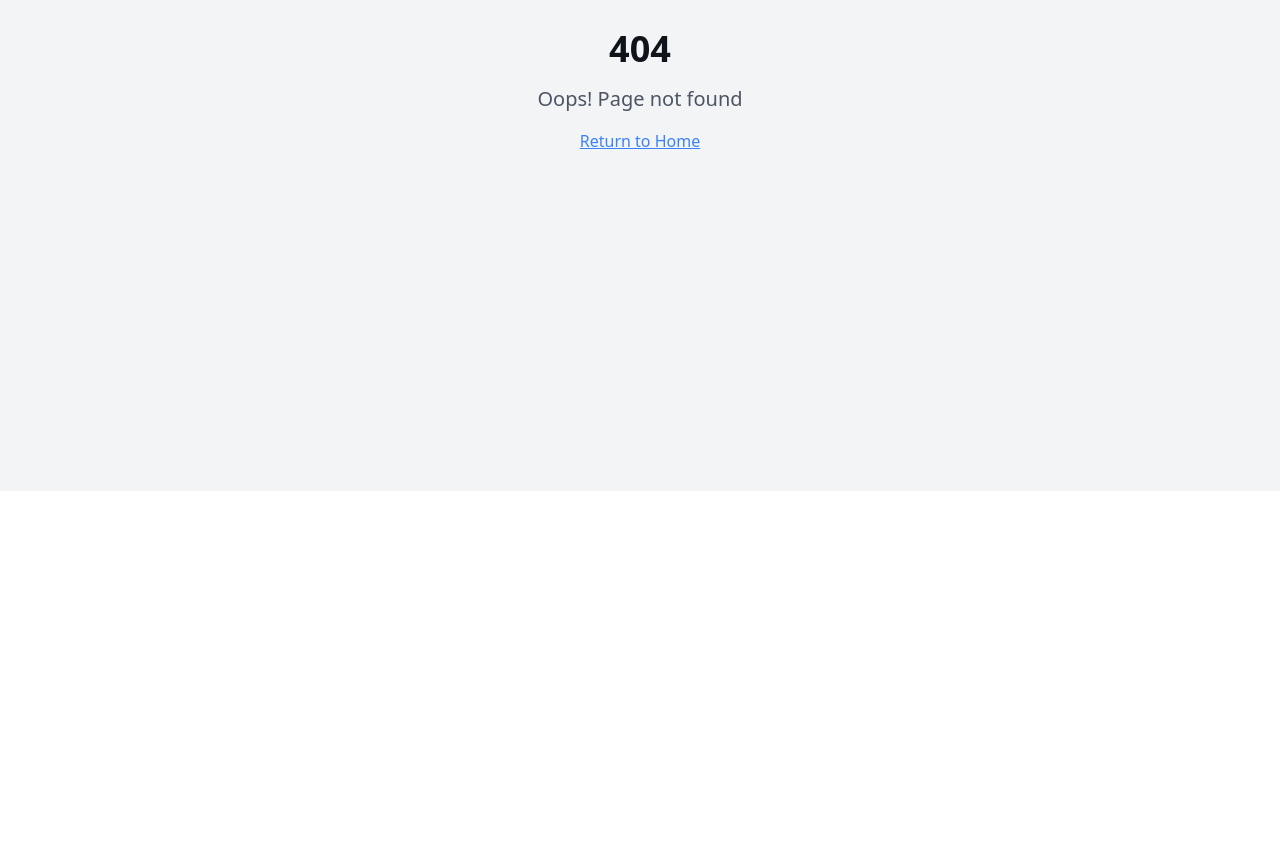
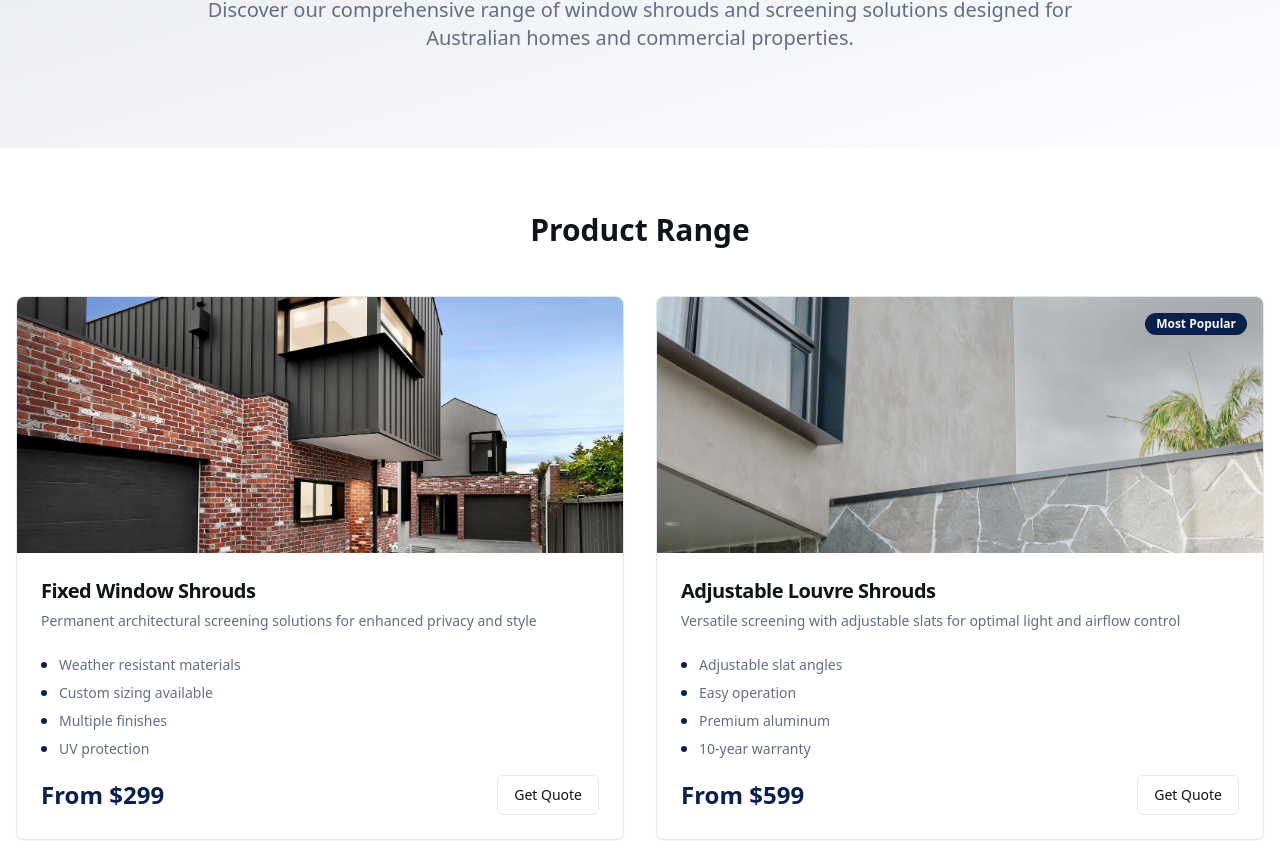
Before and after one commit to kryvonosov92/aus-shroud-web-forge, a React (Vite) app: page /products in a window 1280 px wide. Before the commit this address had no page. Shown: the part 309-1150 px from the top of the page. Before the commit the page ends 800 px from the top, so only its background shows below. Built offline with nearby package versions, Linux system fonts and the light colour scheme.

Commit message:
Add "Products" page to header
Add a "Products" page to the website header.

```diff
--- a/src/App.tsx
+++ b/src/App.tsx
@@ -4,6 +4,7 @@ import { TooltipProvider } from "@/components/ui/tooltip";
 import { QueryClient, QueryClientProvider } from "@tanstack/react-query";
 import { BrowserRouter, Routes, Route } from "react-router-dom";
 import Index from "./pages/Index";
+import Products from "./pages/Products";
 import NotFound from "./pages/NotFound";
 
 const queryClient = new QueryClient();
@@ -16,6 +17,7 @@ const App = () => (
       <BrowserRouter>
         <Routes>
           <Route path="/" element={<Index />} />
+          <Route path="/products" element={<Products />} />
           {/* ADD ALL CUSTOM ROUTES ABOVE THE CATCH-ALL "*" ROUTE */}
           <Route path="*" element={<NotFound />} />
         </Routes>
--- a/src/components/Header.tsx
+++ b/src/components/Header.tsx
@@ -18,6 +18,9 @@ const Header = () => {
           <nav className="hidden md:flex items-center space-x-6">
             <a href="#home" className="text-foreground hover:text-primary transition-colors">
               Home
+            </a>
+            <a href="/products" className="text-foreground hover:text-primary transition-colors">
+              Products
             </a>
             <a href="#services" className="text-foreground hover:text-primary transition-colors">
               Services
--- /dev/null
+++ b/src/pages/Products.tsx
@@ -0,0 +1,189 @@
+import Header from "@/components/Header";
+import Footer from "@/components/Footer";
+import { Card, CardContent, CardDescription, CardHeader, CardTitle } from "@/components/ui/card";
+import { Button } from "@/components/ui/button";
+import { Badge } from "@/components/ui/badge";
+import { Shield, Eye, Sun, Wind, Wrench, Star } from "lucide-react";
+
+const Products = () => {
+  const products = [
+    {
+      id: 1,
+      name: "Fixed Window Shrouds",
+      description: "Permanent architectural screening solutions for enhanced privacy and style",
+      features: ["Weather resistant materials", "Custom sizing available", "Multiple finishes", "UV protection"],
+      price: "From $299",
+      image: "/lovable-uploads/e9471843-6a3a-4c47-a0f4-28ed932348a4.png",
+      popular: false
+    },
+    {
+      id: 2,
+      name: "Adjustable Louvre Shrouds",
+      description: "Versatile screening with adjustable slats for optimal light and airflow control",
+      features: ["Adjustable slat angles", "Easy operation", "Premium aluminum", "10-year warranty"],
+      price: "From $599",
+      image: "/lovable-uploads/3ce8917c-cb8f-4f4d-a942-4c3f850d1c47.png",
+      popular: true
+    },
+    {
+      id: 3,
+      name: "Motorized Screen Systems",
+      description: "Smart automated window screening with remote control operation",
+      features: ["Remote control", "Weather sensors", "Smart home integration", "Quiet operation"],
+      price: "From $1,299",
+      image: "/lovable-uploads/ac7d710d-dfad-4ca8-862e-faca579d2447.png",
+      popular: false
+    },
+    {
+      id: 4,
+      name: "Decorative Panel Shrouds",
+      description: "Architectural feature panels that combine style with function",
+      features: ["Custom patterns", "Laser-cut designs", "Premium materials", "Architectural grade"],
+      price: "From $799",
+      image: "/lovable-uploads/a296ce98-9e42-4bd8-ad52-b5c23e16640d.png",
+      popular: false
+    }
+  ];
+
+  const features = [
+    {
+      icon: Shield,
+      title: "Weather Protection",
+      description: "Built to withstand Australian weather conditions"
+    },
+    {
+      icon: Eye,
+      title: "Privacy Control",
+      description: "Enhance privacy without sacrificing natural light"
+    },
+    {
+      icon: Sun,
+      title: "UV Protection",
+      description: "Block harmful UV rays while maintaining visibility"
+    },
+    {
+      icon: Wind,
+      title: "Ventilation",
+      description: "Maintain airflow while providing screening"
+    },
+    {
+      icon: Wrench,
+      title: "Easy Installation",
+      description: "Professional installation with minimal disruption"
+    },
+    {
+      icon: Star,
+      title: "Premium Quality",
+      description: "High-grade materials with extended warranties"
+    }
+  ];
+
+  return (
+    <div className="min-h-screen">
+      <Header />
+
+      {/* Hero Section */}
+      <section className="bg-gradient-to-br from-primary/10 to-primary-glow/5 py-16">
+        <div className="container mx-auto px-4">
+          <div className="text-center max-w-4xl mx-auto">
+            <h1 className="text-4xl md:text-6xl font-bold mb-6 text-foreground">
+              Our Window Shroud
+              <span className="block text-primary">Products</span>
+            </h1>
+            <p className="text-xl text-muted-foreground mb-8">
+              Discover our comprehensive range of window shrouds and screening solutions designed for Australian homes and commercial properties.
+            </p>
+          </div>
+        </div>
+      </section>
+
+      {/* Products Grid */}
+      <section className="py-16">
+        <div className="container mx-auto px-4">
+          <h2 className="text-3xl font-bold text-center mb-12">Product Range</h2>
+
+          <div className="grid grid-cols-1 md:grid-cols-2 gap-8 mb-16">
+            {products.map((product) => (
+              <Card key={product.id} className="overflow-hidden hover-scale">
+                <div className="relative">
+                  <img
+                    src={product.image}
+                    alt={product.name}
+                    className="w-full h-64 object-cover"
+                  />
+                  {product.popular && (
+                    <Badge className="absolute top-4 right-4 bg-primary text-primary-foreground">
+                      Most Popular
+                    </Badge>
+                  )}
+                </div>
+
+                <CardHeader>
+                  <CardTitle className="text-xl">{product.name}</CardTitle>
+                  <CardDescription>{product.description}</CardDescription>
+                </CardHeader>
+
+                <CardContent>
+                  <ul className="space-y-2 mb-4">
+                    {product.features.map((feature, index) => (
+                      <li key={index} className="flex items-center text-sm text-muted-foreground">
+                        <div className="w-1.5 h-1.5 bg-primary rounded-full mr-3" />
+                        {feature}
+                      </li>
+                    ))}
+                  </ul>
+
+                  <div className="flex items-center justify-between">
+                    <span className="text-2xl font-bold text-primary">{product.price}</span>
+                    <Button variant="outline">Get Quote</Button>
+                  </div>
+                </CardContent>
+              </Card>
+            ))}
+          </div>
+        </div>
+      </section>
+
+      {/* Features Grid */}
+      <section className="py-16 bg-muted/50">
+        <div className="container mx-auto px-4">
+          <h2 className="text-3xl font-bold text-center mb-12">Why Choose Our Products?</h2>
+
+          <div className="grid grid-cols-1 md:grid-cols-2 lg:grid-cols-3 gap-8">
+            {features.map((feature, index) => (
+              <div key={index} className="text-center">
+                <div className="inline-flex items-center justify-center w-16 h-16 bg-primary/10 rounded-full mb-4">
+                  <feature.icon className="w-8 h-8 text-primary" />
+                </div>
+                <h3 className="text-xl font-semibold mb-2">{feature.title}</h3>
+                <p className="text-muted-foreground">{feature.description}</p>
+              </div>
+            ))}
+          </div>
+        </div>
+      </section>
+
+      {/* CTA Section */}
+      <section className="py-16">
+        <div className="container mx-auto px-4 text-center">
+          <h2 className="text-3xl font-bold mb-4">Ready to Transform Your Property?</h2>
+          <p className="text-xl text-muted-foreground mb-8 max-w-2xl mx-auto">
+            Contact us today for a free consultation and custom quote for your window shroud project.
+          </p>
+          <div className="flex flex-col sm:flex-row gap-4 justify-center">
+            <Button size="lg" className="px-8">
+              Get Free Quote
+            </Button>
+            <Button variant="outline" size="lg" className="px-8">
+              Download Brochure
+            </Button>
+          </div>
+        </div>
+      </section>
+
+      <Footer />
+    </div>
+  );
+};
+
+export default Products;
```
